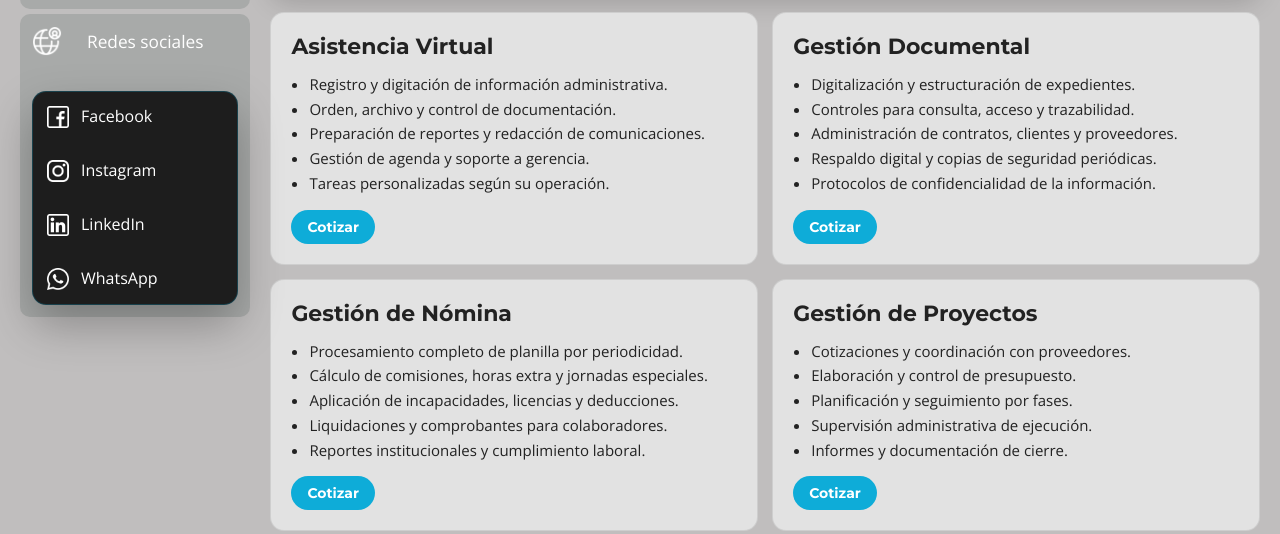
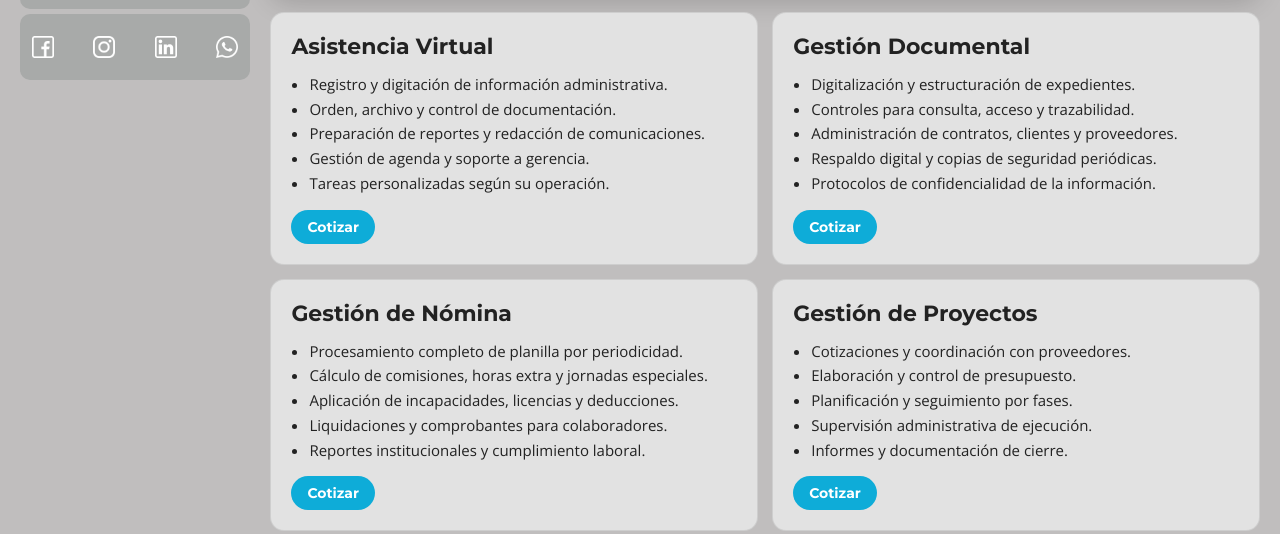
Before and after one commit to johandevcr-eng/OSARE, a plain HTML site: page serv-adm.html in a window 1280 px wide. Shown: the part 437-971 px from the top of the page. Drawn offline with nearby package versions, Linux system fonts and the light colour scheme.

Commit message:
Refactor social media dropdown structure and styles for improved layout and accessibility

```diff
--- a/serv-adm.html
+++ b/serv-adm.html
@@ -37,19 +37,19 @@
 					<li class="nav-button-item"><button class="menu-link-btn" type="button" data-href="blog.html"><img class="imagenes" src="img/blog.png" alt=""><span>Blog</span></button></li>
 					<li class="nav-button-item"><button class="menu-link-btn" type="button" data-href="contacto.html"><img class="imagenes" src="img/contacto.png" alt=""><span>Contacto</span></button></li>
 
-					<li class="has-dropdown social-fixed-item">
-						<div class="menu-label social-fixed-label">
-							<span class="menu-label-text"><img class="imagenes" src="img/redes.png" alt="">Redes sociales</span>
-						</div>
-						<ul class="social-dropdown" id="socialDropdownAdmin">
-							<li><button class="social-link" type="button"><img class="imagenes" src="img/facebook.png" alt="">Facebook</button></li>
-							<li><button class="social-link" type="button"><img class="imagenes" src="img/instagram.png" alt="">Instagram</button></li>
-							<li><button class="social-link" type="button"><img class="imagenes" src="img/linkedin.png" alt="">LinkedIn</button></li>
-							<li><button class="social-link" type="button"><img class="imagenes" src="img/whatsapp.png" alt="">WhatsApp</button></li>
-						</ul>
-					</li>
-				</ul>
-			</div>
+				<li id="img-redes" class="social-fixed-item">
+                    <!-- <div class="menu-label social-fixed-label">
+                        <span class="menu-label-text"><img class="imagenes" src="img/redes.png" alt="">Redes sociales</span>
+                    </div> -->
+                    <ul class="social-dropdown" id="socialDropdown">
+                        <li><button class="social-link" type="button"><img class="imagenes" src="img/facebook.png" data-href="https://www.facebook.com/people/Osarecr/61552264208402/" alt=""></button></li>
+                        <li><button class="social-link" type="button"><img class="imagenes" src="img/instagram.png" data-href="https://www.instagram.com/osare_cr/" alt=""></button></li>
+                        <li><button class="social-link" type="button"><img class="imagenes" src="img/linkedin.png" data-href="https://www.linkedin.com/company/osare-cr/?viewAsMember=true" alt=""></button></li>
+                        <li><button class="social-link" type="button"><img class="imagenes" src="img/whatsapp.png" data-href="https://api.whatsapp.com/message/4RR2AW6ZXKSTN1?autoload=1&app_absent=0" alt=""></button></li>
+                    </ul>
+                </li>
+			</ul>
+		</div>
 
 			<main class="page">
 		<section class="hero">
--- a/style.css
+++ b/style.css
@@ -311,6 +311,40 @@
 
         .social-fixed-item .social-dropdown {
             display: block;
+            margin: 0;
+            padding: 0;
+            background: transparent;
+            border: 0;
+            box-shadow: none;
+            backdrop-filter: none;
+            display: flex;
+            align-items: center;
+            flex-wrap: nowrap;
+            justify-content: space-between;
+            gap: 8px;
+        }
+
+        .social-fixed-item .social-dropdown li {
+            flex: 0 0 auto;
+        }
+
+        .social-fixed-item .social-dropdown li + li {
+            margin-top: 0;
+        }
+
+        .social-fixed-item .social-link {
+            justify-content: center;
+            width: 100%;
+            padding: 10px 0;
+        }
+
+        .social-fixed-item .social-link:hover,
+        .social-fixed-item .social-link:focus-visible {
+            background: transparent;
+            color: inherit;
+            transform: none;
+            outline: none;
+            box-shadow: none;
         }
 
         .social-fixed-item .dropdown-arrow {
```
Also changed, not shown: acerca-de.html (+7 -7 lines), index.html (+5 -5 lines), serv-cont.html (+13 -13 lines), serv-leg.html (+13 -13 lines), serv-mark.html (+13 -13 lines).
